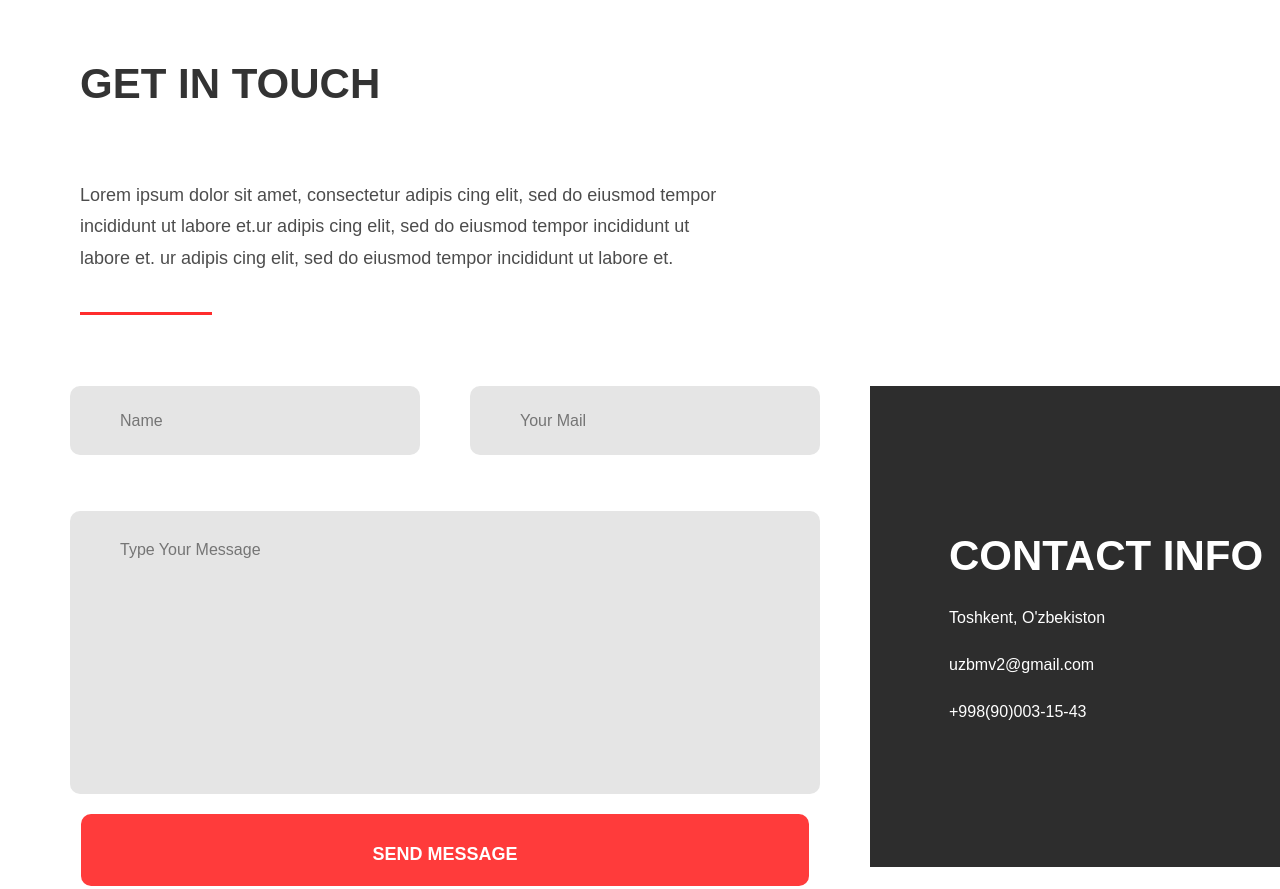
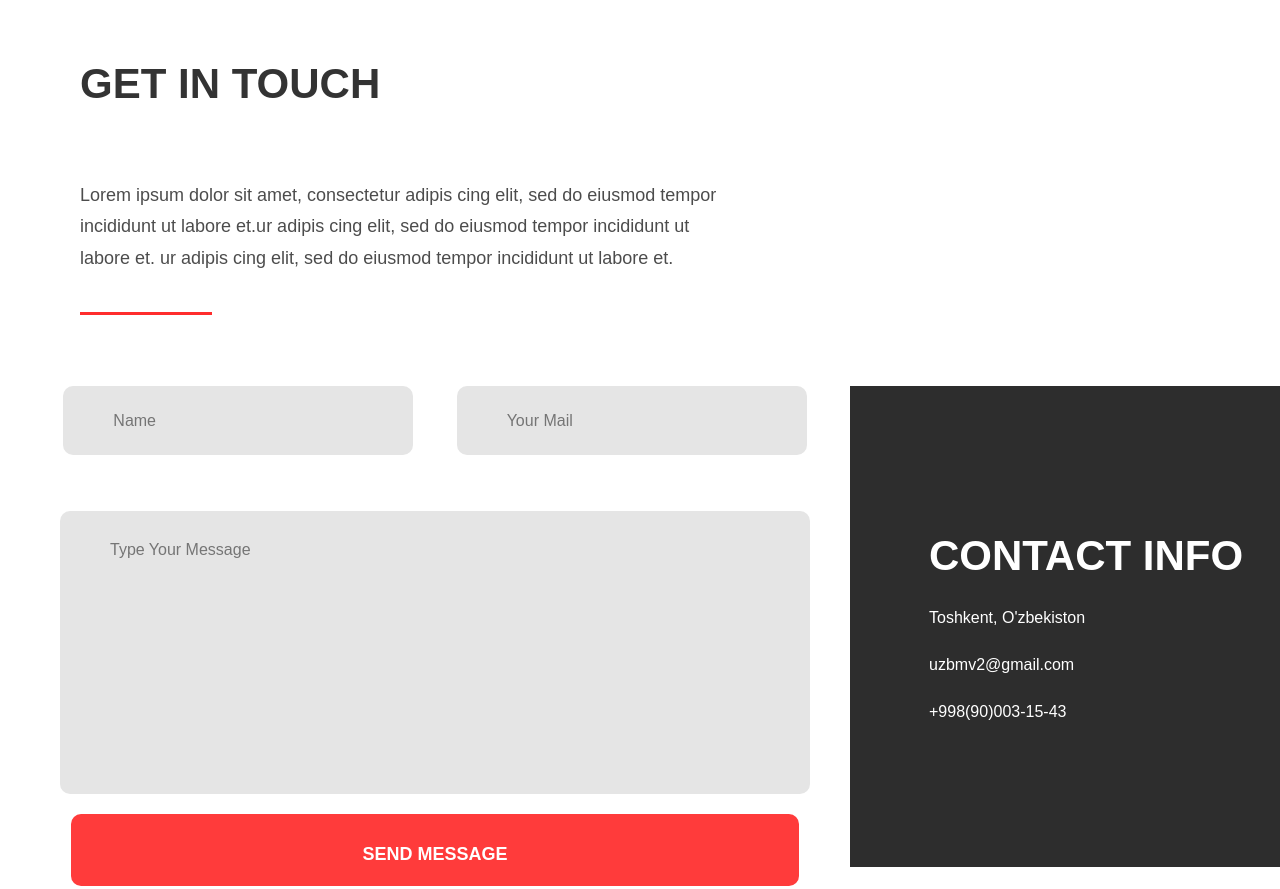
Before and after one commit to uzgurdev/Portfolio-2, a plain HTML site: page index.html in a window 1280 px wide. Shown: the part 3899-4788 px from the top of the page. Drawn offline with Linux system fonts and the light colour scheme.

Commit message:
Laptop - 1200px ga to'girlanyapti

```diff
--- a/responsive.scss
+++ b/responsive.scss
@@ -35,6 +35,10 @@
       &>.contact__info {
         flex-wrap: nowrap;
 
+        &>form {
+          width: 830px;
+        }
+
         &>.info__information {
           width: 500px;
         }
```
Also changed, not shown: responsive.css, 1 other file.
